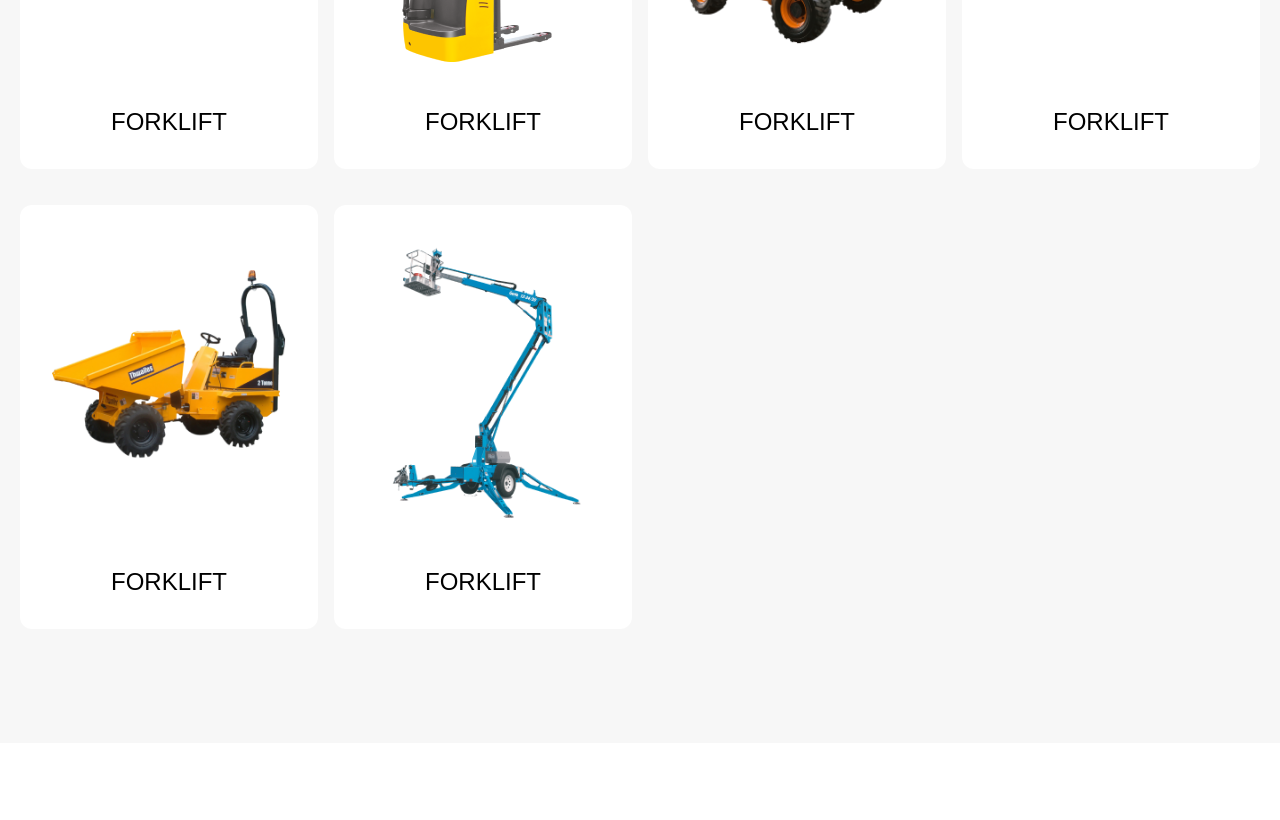
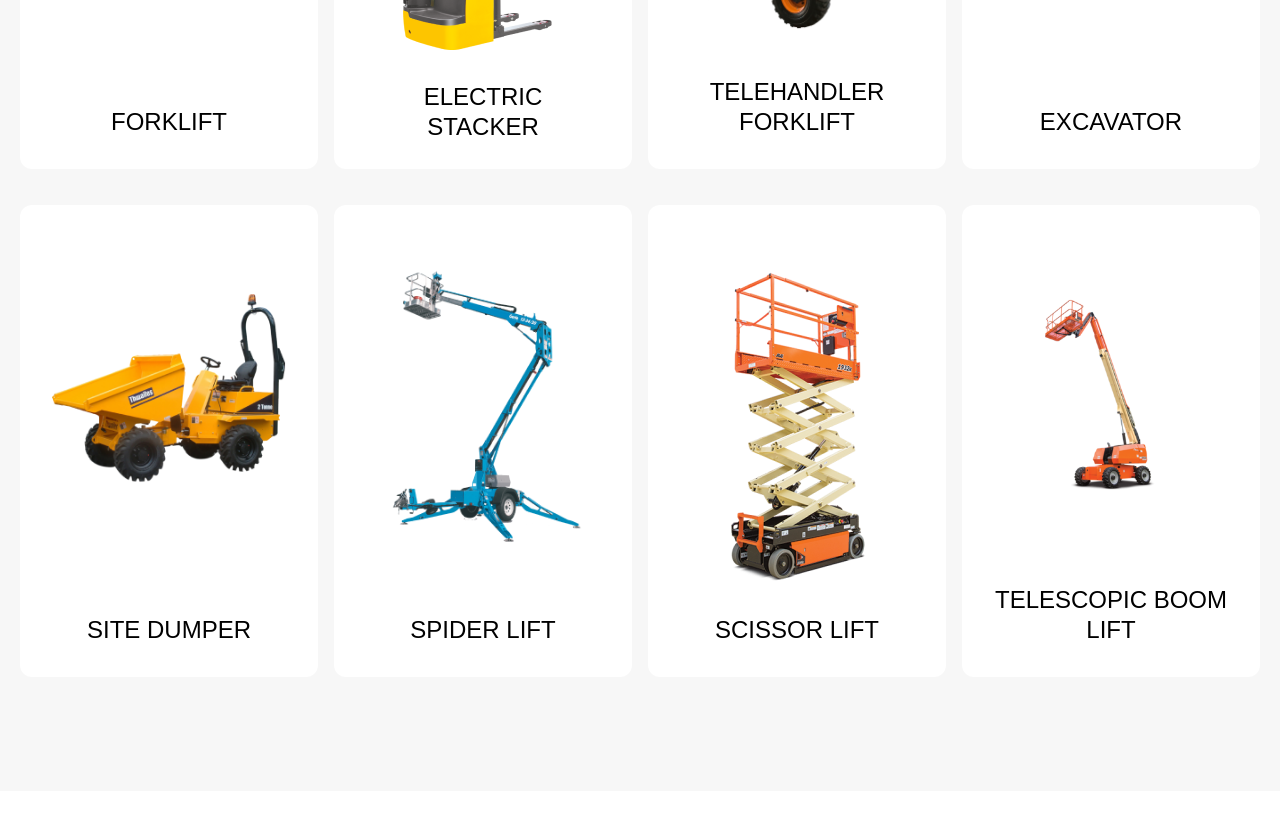
Before and after one commit to canter-tech/canter-tech.github.io, a plain HTML site: page index.html in a window 1280 px wide. Shown: the part 1510-2330 px from the top of the page. Drawn offline with Linux system fonts and the light colour scheme; files whose address does not match are found by name.

Commit message:
Update index.html

```diff
--- a/index.html
+++ b/index.html
@@ -174,7 +174,7 @@
               <div class="card__thumb">
                 <img src="./assets/images/card_thumb2.png" alt="" />
               </div>
-              <div class="card__title">FORKLIFT</div>
+              <div class="card__title">ELECTRIC STACKER</div>
             </a>
           </div>
           <div class="card">
@@ -182,7 +182,7 @@
               <div class="card__thumb">
                 <img src="./assets/images/card_thumb3.png" alt="" />
               </div>
-              <div class="card__title">FORKLIFT</div>
+              <div class="card__title">TELEHANDLER FORKLIFT</div>
             </a>
           </div>
           <div class="card">
@@ -190,7 +190,7 @@
               <div class="card__thumb">
                 <img src="./assets/images/card_thumb4.png" alt="" />
               </div>
-              <div class="card__title">FORKLIFT</div>
+              <div class="card__title">EXCAVATOR</div>
             </a>
           </div>
           <div class="card">
@@ -198,7 +198,7 @@
               <div class="card__thumb">
                 <img src="./assets/images/card_thumb5.png" alt="" />
               </div>
-              <div class="card__title">FORKLIFT</div>
+              <div class="card__title">SITE DUMPER</div>
             </a>
           </div>
           <div class="card">
@@ -206,7 +206,23 @@
               <div class="card__thumb">
                 <img src="./assets/images/card_thumb6.png" alt="" />
               </div>
-              <div class="card__title">FORKLIFT</div>
+              <div class="card__title">SPIDER LIFT</div>
+            </a>
+          </div>
+          <div class="card">
+            <a href="">
+              <div class="card__thumb">
+                <img src="./assets/images/card_thumb7.png" alt="" />
+              </div>
+              <div class="card__title">SCISSOR LIFT</div>
+            </a>
+          </div>
+          <div class="card">
+            <a href="">
+              <div class="card__thumb">
+                <img src="./assets/images/card_thumb8.png" alt="" />
+              </div>
+              <div class="card__title">TELESCOPIC BOOM LIFT</div>
             </a>
           </div>
         </div>
```
